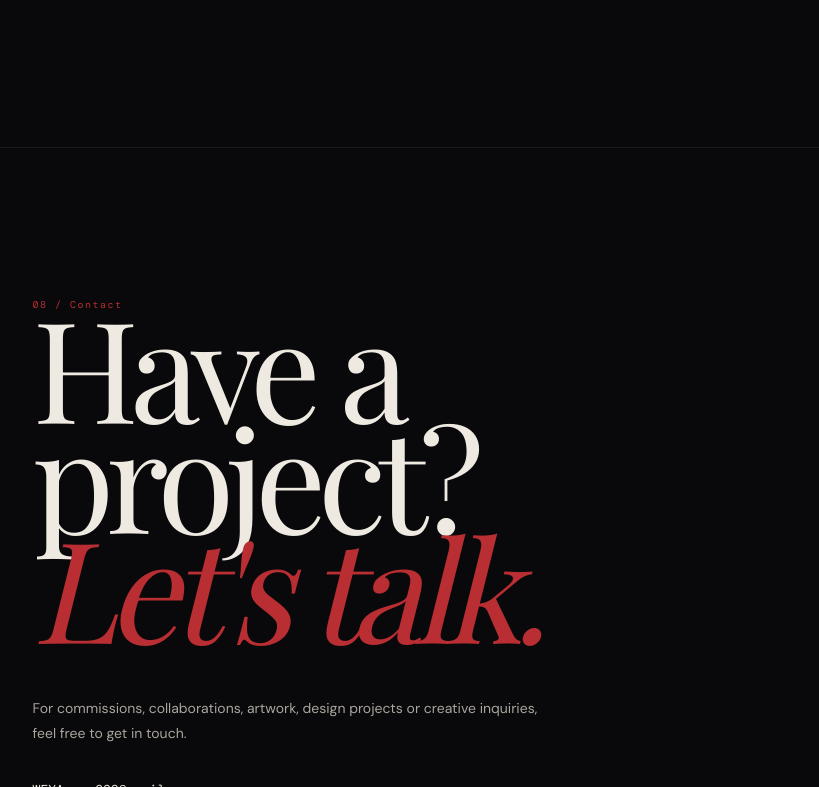
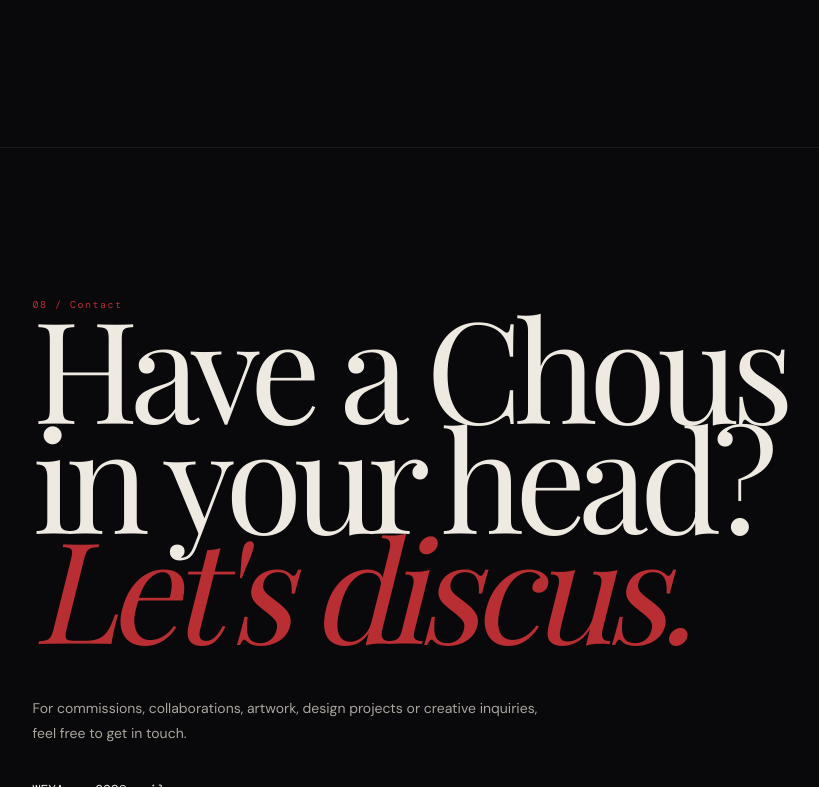
Before and after one commit to euromushroom-code/WEYA.exe-, a plain HTML site: page index.html in a window 1280 px wide. Shown: the part 11213-12000 px from the top of the page, without its empty margins (327-1146 px from the left). Drawn offline with nearby package versions, Linux system fonts and the light colour scheme; a web font is replaced by a local one.

Commit message:
Update index.html

```diff
--- a/index.html
+++ b/index.html
@@ -2937,10 +2937,10 @@ footer {
 
     <h2 class="contact-title reveal">
 
-        Have a project?
+        Have a Chous in your head?
         <br>
 
-        <em>Let's talk.</em>
+        <em>Let's discus.</em>
 
     </h2>
 
```
